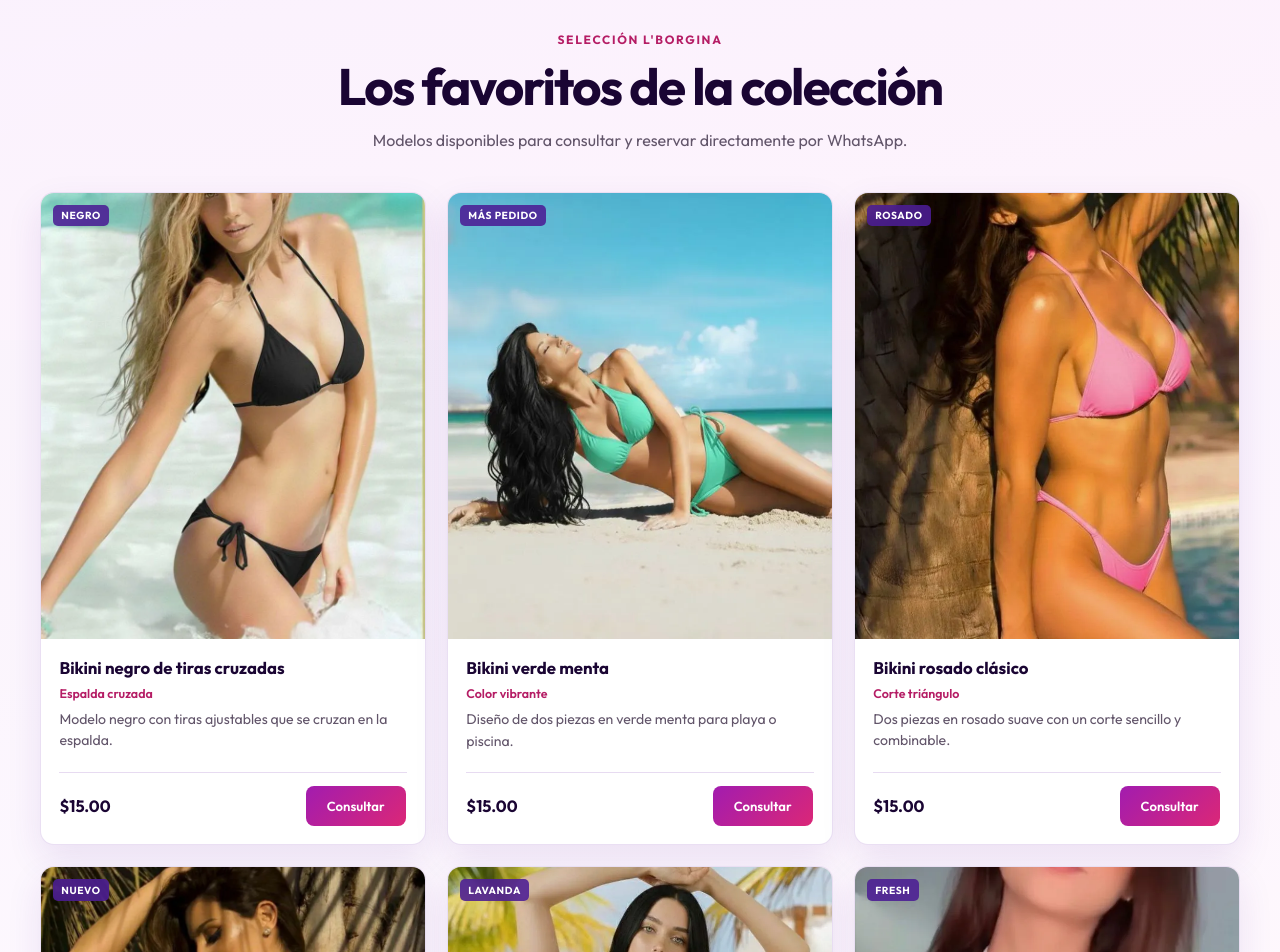
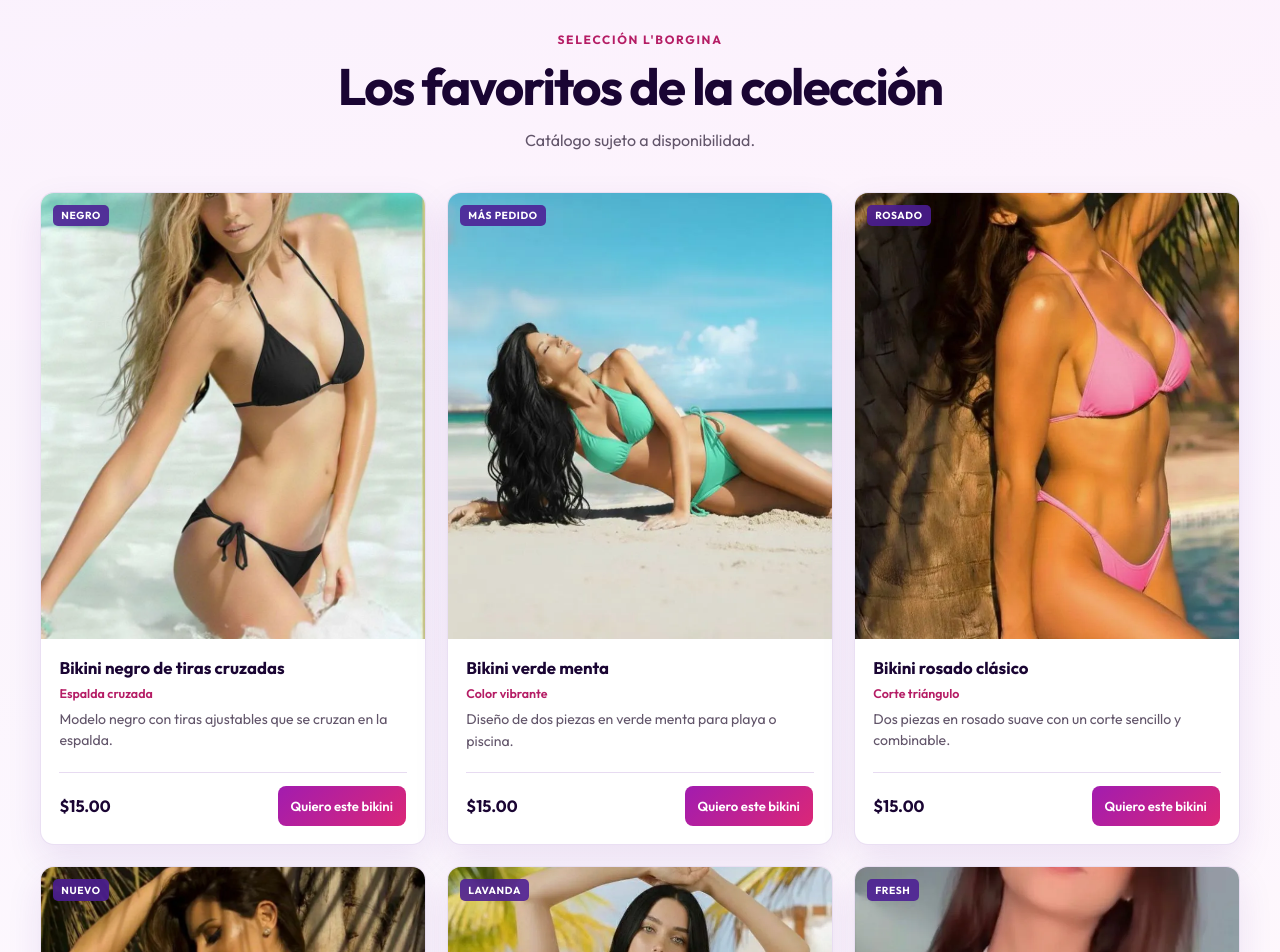
Before and after one commit to rafagax/Trajes-de-playa-tienda-, a React (Vite) app: page / in a window 1280 px wide. Shown: the part 1260-2212 px from the top of the page. Built offline with nearby package versions, Linux system fonts and the light colour scheme; no server answers.

Commit message:
Ajustes de texto

```diff
--- a/src/components/shop/ProductGrid.jsx
+++ b/src/components/shop/ProductGrid.jsx
@@ -11,6 +11,12 @@ import { createWhatsAppUrl } from '../../constants/whatsapp';
  * Componente de tarjeta de producto individual.
  */
 const ProductCard = ({ product, priority }) => {
+    const ctaLabel = {
+        bikinis: 'Quiero este bikini',
+        enterizos: 'Pedir este modelo',
+        tornasol: 'Confirmar disponibilidad',
+    }[product.category] || 'Comprar por WhatsApp';
+
     const handleWhatsAppClick = () => {
         // Silenciamos audio si está sonando al salir a WhatsApp
         window.dispatchEvent(new Event('silence-audio'));
@@ -50,7 +56,7 @@ const ProductCard = ({ product, priority }) => {
                         className="details-button"
                         onClick={handleWhatsAppClick}
                     >
-                        Consultar
+                        {ctaLabel}
                     </button>
                 </div>
             </div>
--- a/src/constants/whatsapp.js
+++ b/src/constants/whatsapp.js
@@ -24,6 +24,6 @@ export const WHATSAPP_FLOAT_URL = `https://wa.me/${WHATSAPP_NUMBER}?text=${encod
  * @returns {string} URL de WhatsApp con mensaje personalizado.
  */
 export const createWhatsAppUrl = (productName) => {
-    const message = `Hola 👋, me interesa el modelo "${productName}" que vi en la web. ¿Está disponible?`;
+    const message = `Hola, quiero consultar disponibilidad del ${productName}.`;
     return `https://wa.me/${WHATSAPP_NUMBER}?text=${encodeURIComponent(message)}`;
 };
--- a/src/data/products.js
+++ b/src/data/products.js
@@ -1,7 +1,7 @@
 /**
  * @file data\products.js
  * @description Listado de productos de L'Borgina: Bikinis, Enterizos, Talla Plus y Tornasol.
- * Todos los modelos disponibles para venta en Maracay y envíos a toda Venezuela.
+ * Catálogo sujeto a disponibilidad para venta en Maracay y envíos a toda Venezuela.
  */
 
 import traje1 from '../assets/traje de baño 1.jpeg';
--- a/src/pages/Contacto.jsx
+++ b/src/pages/Contacto.jsx
@@ -50,7 +50,7 @@ const Contacto = () => {
                         <div className="direct-contact-cards">
                             <div className="contact-card-small">
                                 <h4>WhatsApp Directo</h4>
-                                <p>¿Quieres una respuesta rápida? Escribenos al WhatsApp</p>
+                                <p>¿Quieres una respuesta rápida? Escríbenos por WhatsApp.</p>
                                 <p>  </p>
                                 <a href={WHATSAPP_FLOAT_URL} target="_blank" rel="noopener noreferrer" style={{
                                     color: 'rgb(37, 211, 102)',
--- a/src/pages/Envios.jsx
+++ b/src/pages/Envios.jsx
@@ -54,7 +54,7 @@ const Envios = () => (
                 <h3 style={{ marginTop: '2rem', display: 'flex', alignItems: 'center', gap: '10px', color: '#f0abfc' }}>
                     <ShieldIcon /> Políticas de Devolución por Higiene
                 </h3>
-                <p style={{ marginTop: '0.5rem', opacity: 0.9 }}>Por razones de salud, <strong>no aceptamos devoluciones de las partes inferiores</strong> de los trajes de baño. Si hay un defecto de fábrica, tienes 48h para reportarlo.</p>
+                <p style={{ marginTop: '0.5rem', opacity: 0.9 }}>Por razones de salud, <strong>no aceptamos devoluciones de las partes inferiores</strong> de los trajes de baño. Si hay un defecto de fábrica, tienes 48 horas para reportarlo.</p>
             </div>
         </main>
         <Footer />
--- a/src/pages/FAQ.jsx
+++ b/src/pages/FAQ.jsx
@@ -51,7 +51,7 @@ const FAQ_DATA = [
         id: 'faq-como-comprar',
         pregunta: '¿Cómo hago un pedido?',
         respuesta:
-          'Para hacer tu pedido, simplemente elige el traje que te guste en nuestra tienda y haz clic en "Pedir por WhatsApp". Te redirigirá directamente a nuestra cuenta oficial donde podrás confirmar tu pedido, color y forma de entrega con una de nuestras asesoras.',
+          'Para hacer tu pedido, elige el traje que te guste en nuestra tienda y usa el botón de WhatsApp de su tarjeta. El mensaje incluirá automáticamente el nombre del modelo para que puedas confirmar disponibilidad, color y forma de entrega con una de nuestras asesoras.',
       },
       {
         id: 'faq-pago',
@@ -69,7 +69,7 @@ const FAQ_DATA = [
         id: 'faq-disponibilidad',
         pregunta: '¿Cómo sé si hay disponibilidad de un traje específico?',
         respuesta:
-          'Toda la colección mostrada en nuestra tienda está disponible. Sin embargo, dado que manejamos stock limitado de algunos modelos, te recomendamos consultar por WhatsApp para confirmar disponibilidad antes de realizar tu pago.',
+          'Catálogo sujeto a disponibilidad. Escríbenos por WhatsApp con el nombre del modelo para confirmar existencias antes de realizar tu pago.',
       },
     ],
   },
@@ -78,7 +78,7 @@ const FAQ_DATA = [
     preguntas: [
       {
         id: 'faq-envio-donde',
-        pregunta: '¿Hacen envíos a todo Venezuela?',
+        pregunta: '¿Hacen envíos a toda Venezuela?',
         respuesta:
           'Sí, enviamos a todo el territorio nacional a través de empresas de encomiendas. Trabajamos con MRW, Zoom y encomiendas locales. También ofrecemos entrega en mano en Maracay, estado Aragua.',
       },
@@ -98,7 +98,7 @@ const FAQ_DATA = [
         id: 'faq-cambios',
         pregunta: '¿Puedo cambiar o devolver mi traje de baño?',
         respuesta:
-          'Por cuestiones de higiene, no realizamos cambios ni devoluciones en trajes de baño ya usados. Sin embargo, si el producto llegó defectuoso o dañado, puedes contactarnos dentro de las primeras 24 horas de recibir tu pedido con fotos del problema para buscar una solución.',
+          'Por cuestiones de higiene, no realizamos cambios ni devoluciones en trajes de baño ya usados. Sin embargo, si el producto llegó defectuoso o dañado, puedes contactarnos dentro de las primeras 48 horas de recibir tu pedido con fotos del problema para buscar una solución.',
       },
     ],
   },
--- a/src/pages/Home.jsx
+++ b/src/pages/Home.jsx
@@ -102,7 +102,7 @@ const Home = () => {
                         <div className="section-heading">
                             <p className="section-eyebrow">Selección L'Borgina</p>
                             <h2>Los favoritos de la colección</h2>
-                            <p>Modelos disponibles para consultar y reservar directamente por WhatsApp.</p>
+                            <p>Catálogo sujeto a disponibilidad.</p>
                         </div>
                         <ProductGrid items={featuredProducts} />
 
@@ -120,7 +120,7 @@ const Home = () => {
                         <div className="section-heading section-heading--light">
                             <p className="section-eyebrow">Precios claros</p>
                             <h2 id="pricing-title">Compra una pieza o arma tu pedido</h2>
-                            <p>Elige la opción que te conviene y confirma los modelos disponibles con nuestro equipo.</p>
+                            <p>Elige la opción que te conviene para comprar una pieza o hacer un pedido al mayor.</p>
                         </div>
                         <div className="pricing-grid">
                             <article className="pricing-card">
@@ -149,16 +149,16 @@ const Home = () => {
                                 <div className="pricing-topline">
                                     <p>Impulsa tu negocio</p>
                                 </div>
-                                <h3>12 bikinis</h3>
-                                <p className="pricing-description">Una opción pensada para revendedoras y pedidos de volumen.</p>
+                                <h3>Desde 6 bikinis</h3>
+                                <p className="pricing-description">Precio al mayor para revendedoras y pedidos desde seis piezas.</p>
                                 <div className="pricing-footer">
-                                    <p className="pricing-price"><span>$</span>60</p>
+                                    <p className="pricing-price"><span>$</span>30</p>
                                     <span className="pricing-detail">$5 cada uno</span>
                                 </div>
                             </article>
                         </div>
-                        <a className="pricing-cta" href={WHATSAPP_FLOAT_URL} target="_blank" rel="noopener noreferrer">Consultar disponibilidad</a>
-                        <p className="pricing-note">Precios sujetos a disponibilidad. Confirma colores, modelos y condiciones antes de pagar.</p>
+                        <a className="pricing-cta" href={WHATSAPP_FLOAT_URL} target="_blank" rel="noopener noreferrer">Comprar por WhatsApp</a>
+                        <p className="pricing-note">Catálogo sujeto a disponibilidad. Confirma colores, modelos y condiciones antes de pagar.</p>
                     </section>
                 </main>
 
```
